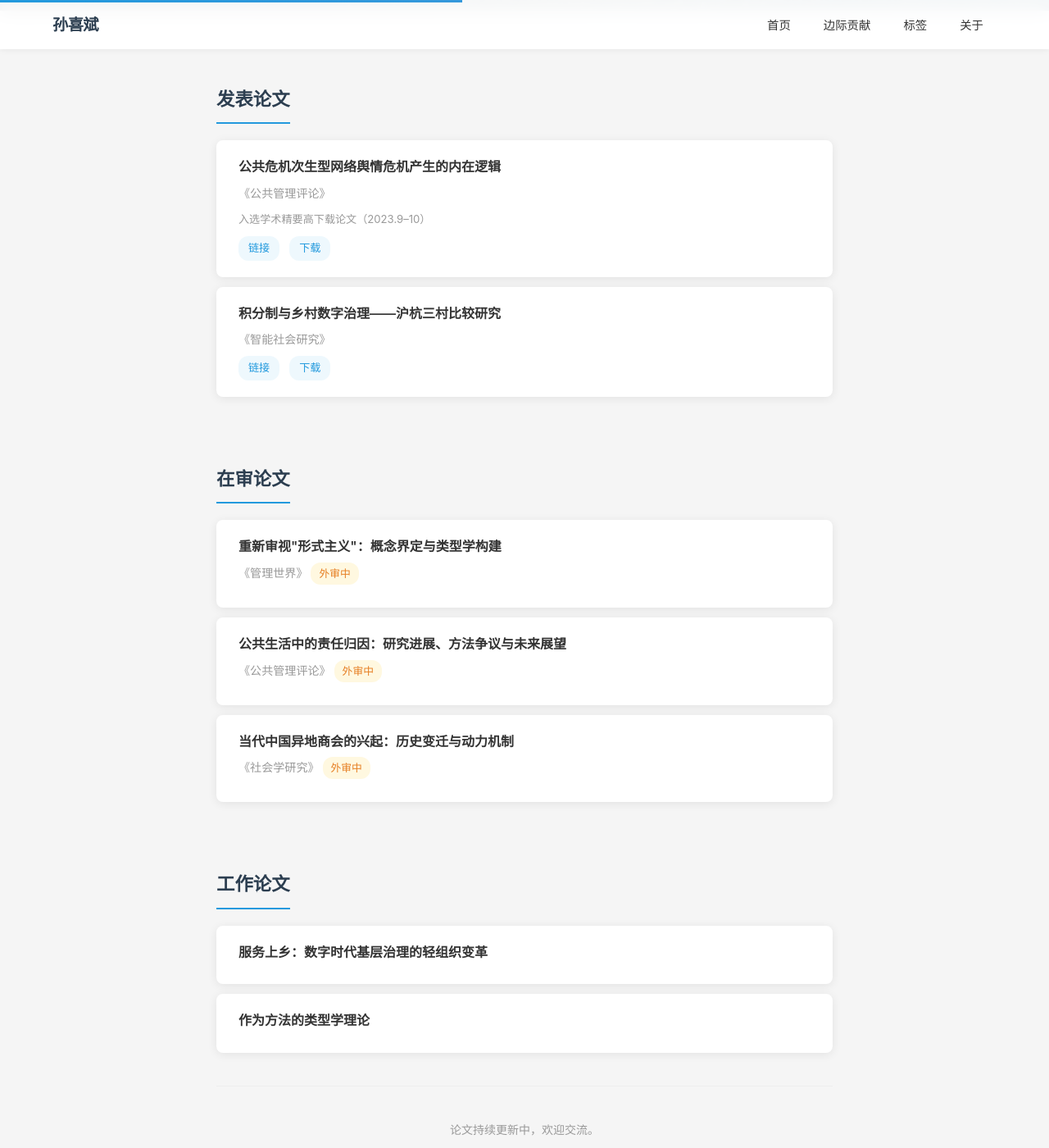
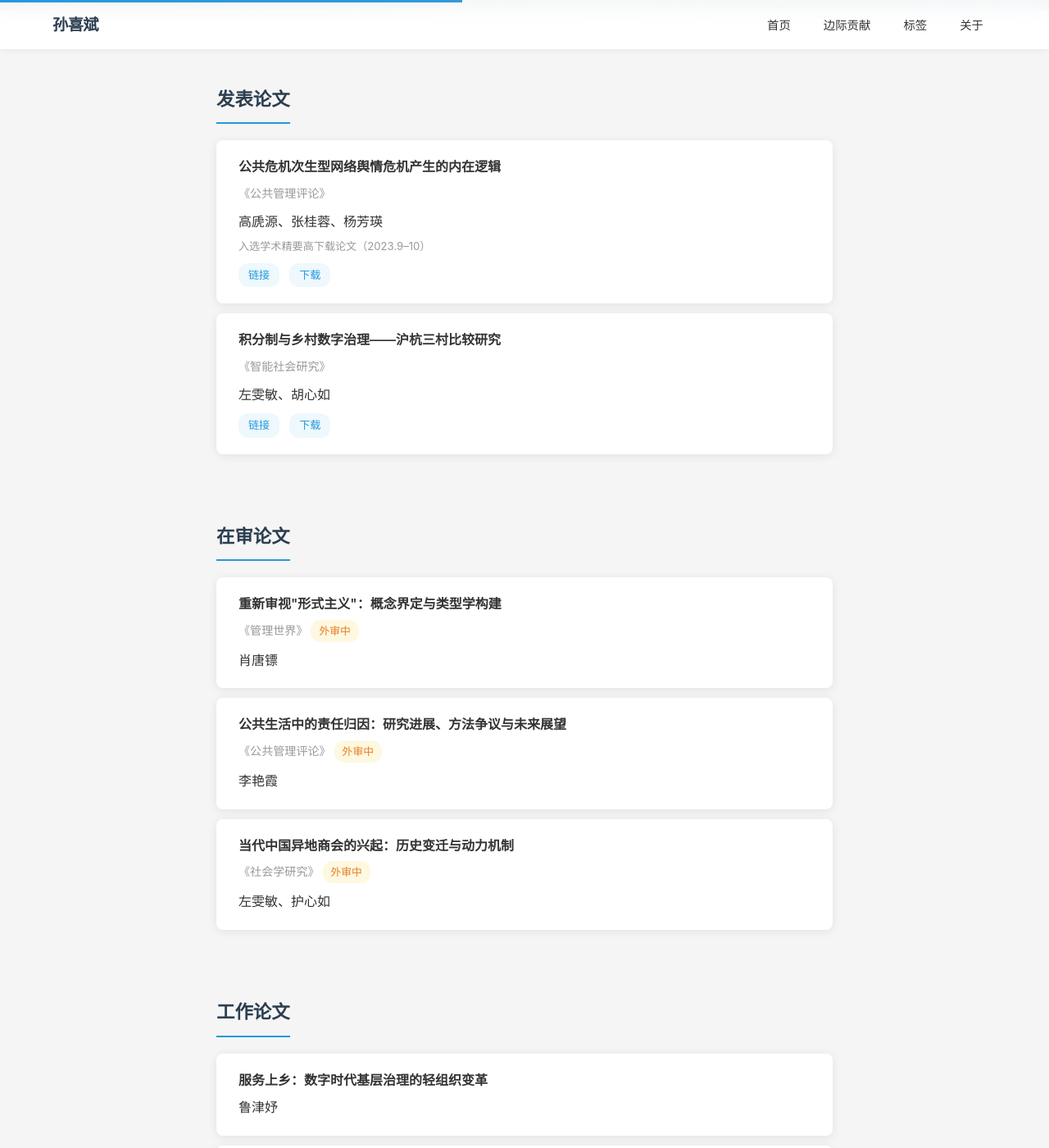
Before and after one commit to xibinsun/xibinsun.github.io, a Jekyll site: the page built from publication.html, in a window 1280 px wide and 1400 px high, scrolled down 387 px. Shown: the whole window at 82% size. Built offline with Jekyll 4.4.1, drawn with Linux system fonts in a browser that asks for light colours; nearby versions of some CDN libraries.

Commit message:
Update publication.html

```diff
--- a/publication.html
+++ b/publication.html
@@ -14,6 +14,7 @@ description: "学术论文与研究成果"
         <div class="pub-item">
             <div class="pub-title">公共危机次生型网络舆情危机产生的内在逻辑</div>
             <div class="pub-journal">《公共管理评论》</div>
+            <div class="pub-co">高虒源、张桂蓉、杨芳瑛</div>
             <span class="pub-note">入选学术精要高下载论文（2023.9–10）</span>
             <div class="pub-links mt-1">
                 <a href="https://kns.cnki.net/kcms/detail/detail.aspx?dbcode=CJFD&dbname=CJFDLAST2019&filename=GGXZ201904009&uniplatform=NZKPT" target="_blank">链接</a>
@@ -24,6 +25,7 @@ description: "学术论文与研究成果"
         <div class="pub-item">
             <div class="pub-title">积分制与乡村数字治理——沪杭三村比较研究</div>
             <div class="pub-journal">《智能社会研究》</div>
+            <div class="pub-co">左雯敏、胡心如</div>
             <div class="pub-links mt-1">
                 <a href="https://kns.cnki.net/kcms2/article/abstract?v=hx6LgM6qJjtKMM2DHXxVt5vgL3rIZo74fx2b2gJU4mCB1q20PdPndWHoenZbLvq4Q3ya8UrnxCnUygFm7G-eKI4tRvEr9EOskTLpK94q9TNwGtxPbTG1_q5CWlLvgZWKoapV5mz0yhMJF5EB7hojtSHihkfwIziW0TTTLAtQkRErixFqY3hnrw==&uniplatform=NZKPT&language=CHS" target="_blank">链接</a>
                 <a href="{{ site.baseurl }}/files/积分制与乡村数字治理——沪杭三村比较研究.pdf" target="_blank">下载</a>
@@ -38,16 +40,19 @@ description: "学术论文与研究成果"
         <div class="pub-item">
             <div class="pub-title">重新审视"形式主义"：概念界定与类型学构建</div>
             <div class="pub-journal">《管理世界》 <span class="pub-status">外审中</span></div>
+               <div class="pub-co">肖唐镖</div>
         </div>
 
         <div class="pub-item">
             <div class="pub-title">公共生活中的责任归因：研究进展、方法争议与未来展望</div>
             <div class="pub-journal">《公共管理评论》 <span class="pub-status">外审中</span></div>
+               <div class="pub-co">李艳霞</div>
         </div>
 
         <div class="pub-item">
             <div class="pub-title">当代中国异地商会的兴起：历史变迁与动力机制</div>
             <div class="pub-journal">《社会学研究》 <span class="pub-status">外审中</span></div>
+            <div class="pub-co">左雯敏、护心如</div>
         </div>
     </div>
 
@@ -57,10 +62,12 @@ description: "学术论文与研究成果"
 
         <div class="pub-item">
             <div class="pub-title">服务上乡：数字时代基层治理的轻组织变革</div>
+            <div class="pub-co">鲁津妤</div>
         </div>
 
         <div class="pub-item">
             <div class="pub-title">作为方法的类型学理论</div>
+            <div class="pub-co">肖唐镖</div>
         </div>
     </div>
 
```
